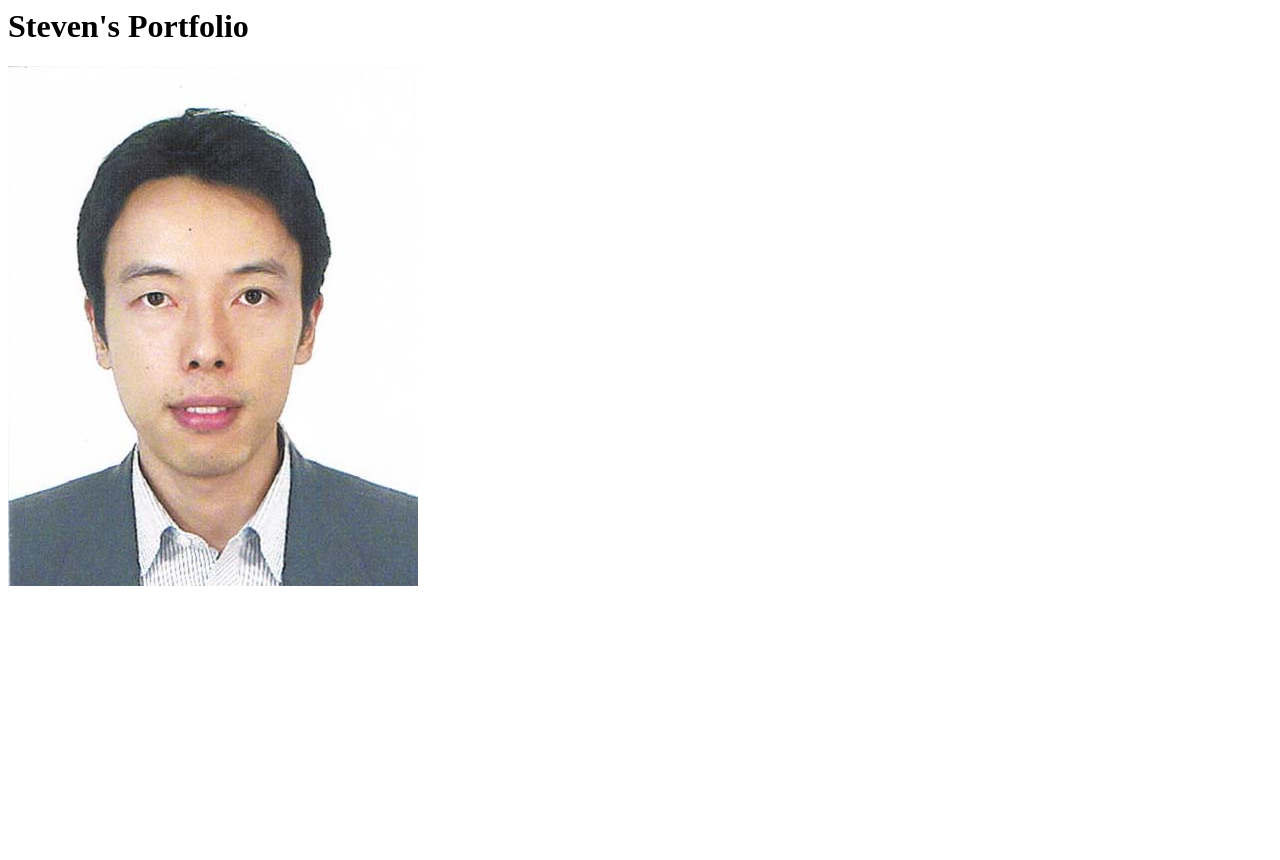
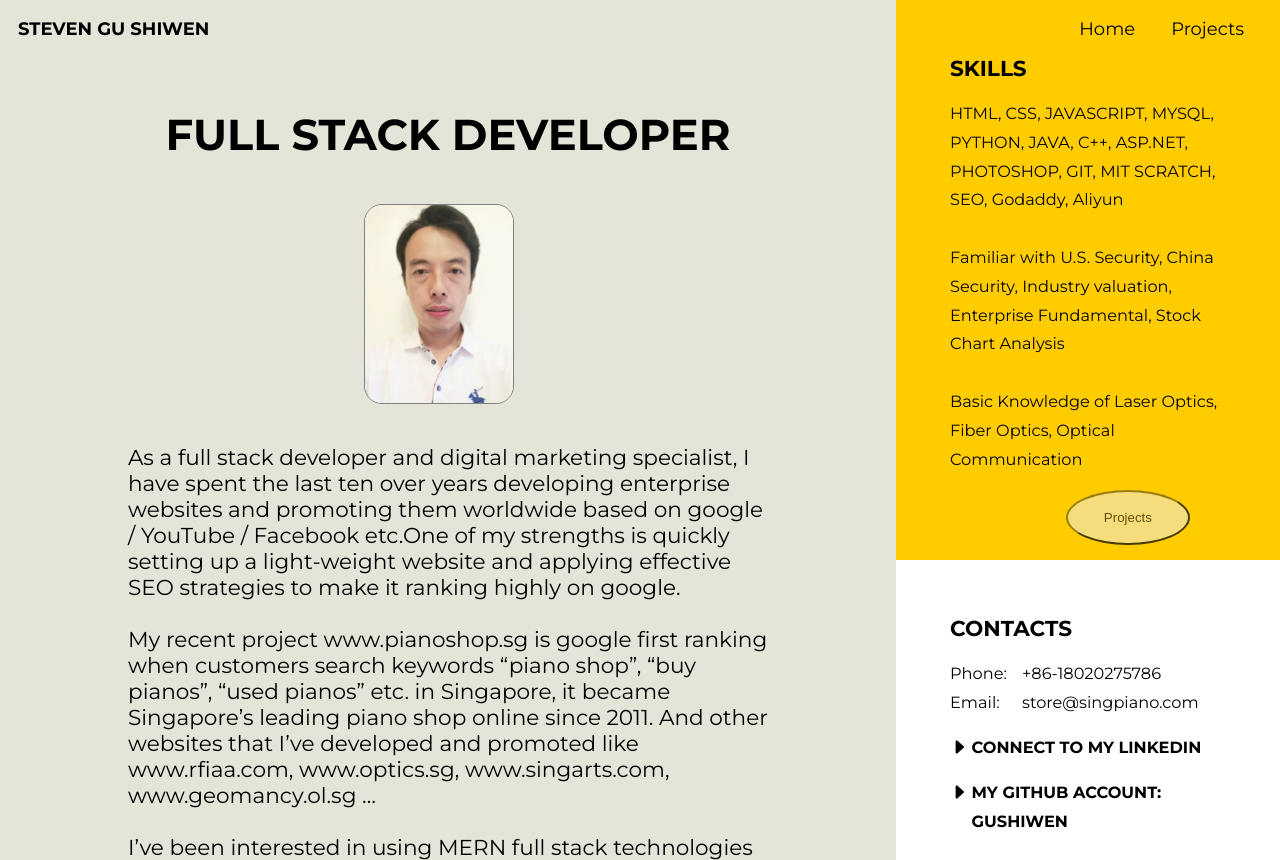
Before and after one commit to StevenGSW/gushiwen.github.io, a plain HTML site: page index.html in a window 1280 px wide. Shown: the top 860 px of the page. Before the commit the page ends 800 px from the top, so only its background shows below. Drawn offline with nearby package versions, Linux system fonts and the light colour scheme.

Commit message:
new biography

```diff
--- /dev/null
+++ b/css/main.scss
@@ -0,0 +1,200 @@
+@import url('https://fonts.googleapis.com/css2?family=Montserrat:wght@300;400;700&family=Tangerine:wght@700&display=swap');
+
+*  {
+    box-sizing: border-box;
+}
+
+body, html {
+    margin: 0;
+}
+
+body {
+    height: 100%;
+    font-family: 'Montserrat';
+    // display: none;
+}
+
+header {
+    position: absolute;
+    padding: 1rem;
+    z-index: 20;
+    display: flex;
+    justify-content: space-between;
+    width: 100%;
+    background: white;
+
+    a {
+        text-decoration: none;
+        color: black;
+        width: 100%;
+    }
+
+    a.logo {
+        font-weight: bold;
+        text-transform: uppercase;
+    }
+
+    nav ul {
+        list-style-type: none;
+        display: flex;
+        justify-content: space-around;
+        width: 100%;
+        margin: 0;
+        padding: 0;
+
+        li a {
+            padding: 1rem;
+        }
+    }
+}
+
+.wrapper {
+    display: grid;
+    grid-template-columns: auto;
+
+    section {
+        padding: 3rem;
+
+        h1, h2, .link-btn {
+            text-transform: uppercase;
+            margin: 0;
+        }
+
+        h1 {
+            font-size: 1.3rem;
+        }
+
+        h2 {
+            font-size: 1.2rem;
+        }
+
+        .clipper {
+            overflow: hidden;
+            margin-bottom: 1em;
+        }
+    }
+
+    section.hero {
+        padding-top: 6rem;
+        background-color: rgb(228,228,216);
+        text-align: center;
+
+
+
+        img {
+            border: 1px solid grey;
+            border-radius: 1rem;
+            display: inline-block;
+            margin: 1.4rem 1rem 1rem 0;
+            vertical-align: top;
+        }
+
+        p {
+            display: inline-block;
+            text-align: left;
+            max-width: 640px;
+            font-size: 1.2rem;
+        }
+    }
+
+    section.skill, section.biography, section.contact {
+        font-size: .9rem;
+        line-height: 1.6rem;
+    }
+
+    section.skill, section.biography {
+        background-color: #FFCC00;
+
+        .btn-div {
+            padding-right: 2rem;
+            text-align: right;
+        }
+
+        .round-btn {
+            border-color: #9b7e0d;
+            background-color: #f5dc7c;
+            color: #625008;
+            padding: 1rem 2rem;
+            border-radius: 50%;
+            transition-duration: 0.4s;
+        }
+
+        .round-btn:hover {
+            background-color: #625008;
+            color: white;
+        }
+    }
+
+    section.contact {
+
+        label {
+            display: inline-block;
+            width: 4rem;
+        }
+
+        .link-btn {
+            text-decoration: none;
+            color: black;
+            font-weight: bold;
+            background: url('../images/caret-right-fill.svg') no-repeat;
+            background-size: 1rem;
+            background-position: 0 .3rem;
+            padding-left: 1.2rem;
+            margin-top: 1em;
+            display: block;
+        }
+
+    }
+
+    section.project {
+        padding-top: 4rem;
+        background-color: rgb(228,228,216);
+        text-align: center;
+    }
+}
+
+@media only screen and (min-width: 768px) {
+    html {
+        font-size: 18px;
+    }
+}
+
+@media only screen and (min-width: 1020px) {
+    header {
+        background: none;
+    }
+
+    .wrapper {
+        grid-template-columns: 70% auto;
+        grid-template-rows: 70% auto;
+        grid-template-areas:
+            "hero skill"
+            "hero contact";
+        height: 100vh;
+
+        section.hero, section.project {
+            grid-area: hero;
+            display: grid;
+            grid-template-rows: auto;
+            align-items: center;
+
+            h1 {
+                font-size: 2.4rem;
+            }
+        }
+
+        section.contact {
+            display: grid;
+            grid-template-rows: auto;
+            align-items: top;
+        }
+
+    }
+
+}
+
+@media only screen and (min-width: 1800px) {
+    html {
+        font-size: 21px;
+    }
+}
--- a/index.html
+++ b/index.html
@@ -1,9 +1,113 @@
-<html>
-    <head>
-        <title>Steven's Portfolio</title>
-    </head>
-    <body>
-        <h1>Steven's Portfolio</h1>
-        <img src="./Photo.jpg">
-    </body>
+<!DOCTYPE html>
+<html lang="en">
+
+<head>
+    <meta charset="UTF-8">
+    <meta http-equiv="X-UA-Compatible" content="IE=edge">
+    <meta name="viewport" content="width=device-width, initial-scale=1.0">
+    <title>Steven's Portfolio</title>
+    <link rel="stylesheet" href="css/main.css">
+</head>
+
+<body style="display:none;">
+
+    <header>
+        <a href="#" class="logo">Steven Gu Shiwen</a>
+        <nav>
+            <ul>
+                <li><a href="./index.html">Home</a></li>
+                <li><a href="./projects.html">Projects</a></li>
+            </ul>
+        </nav>
+    </header>
+
+    <div class="wrapper">
+        <section class="hero">
+            <div class="inner">
+                <div class="clipper">
+                    <h1>Full Stack Developer</h1>
+                </div>
+                <div class="anim-panel">
+                    <img src="./images/GUSHIWEN.jpg" width="150px" height="200px" />
+                    <p>As a full stack developer and digital marketing specialist, I have spent the last ten over years
+                        developing enterprise websites and promoting them worldwide based on google / YouTube / Facebook
+                        etc.One of my strengths is quickly setting up a light-weight website and applying effective SEO
+                        strategies to make it ranking highly on google.<br><br>
+                        My recent project www.pianoshop.sg is google first ranking when customers search keywords “piano
+                        shop”, “buy pianos”, “used pianos” etc. in Singapore, it became Singapore’s leading piano shop
+                        online since 2011. And other websites that I’ve developed and promoted like www.rfiaa.com,
+                        www.optics.sg, www.singarts.com, www.geomancy.ol.sg …<br><br>
+                        I’ve been interested in using MERN full stack technologies in website development, by which as I
+                        think deploying website will be faster and SEO will work more efficiently.<br><br>
+                        <iframe width="560" height="315" src="https://www.youtube.com/embed/5inEVnAsoUI" title="YouTube video player" frameborder="0" allow="accelerometer; autoplay; clipboard-write; encrypted-media; gyroscope; picture-in-picture" allowfullscreen></iframe>
+                    </p>
+                </div>
+            </div>
+        </section>
+        <section class="skill">
+            <div class="inner">
+                <div class="clipper">
+                    <h2>Skills</h2>
+                </div>
+                <div class="anim-panel">
+                    <P>HTML, CSS, JAVASCRIPT, MYSQL, PYTHON, JAVA, C++, ASP.NET, PHOTOSHOP, GIT, MIT SCRATCH, SEO,
+                        Godaddy, Aliyun<br><br>
+                        Familiar with U.S. Security, China Security, Industry valuation, Enterprise Fundamental, Stock
+                        Chart Analysis<br><br>
+                        Basic Knowledge of Laser Optics, Fiber Optics, Optical Communication
+                    </P>
+                    <div class="btn-div">
+                        <button class="round-btn" onclick="window.location.href='./projects.html'">Projects</button>
+                    </div>
+                </div>
+            </div>
+        </section>
+        <section class="contact">
+            <div class="inner">
+                <div class="clipper">
+                    <h2>Contacts</h2>
+                </div>
+                <div class="anim-panel">
+                    <div class="phone">
+                        <label>Phone:</label><span>+86-18020275786</span>
+                    </div>
+                    <div class="email">
+                        <label>Email:</label><span>store@singpiano.com</span>
+                    </div>
+                    <a href="https://www.linkedin.com/in/gushiwen/" class="link-btn" target="_blank">Connect to My
+                        Linkedin</a>
+                    <a href="https://github.com/gushiwen" class="link-btn" target="_blank">My Github Account:
+                        gushiwen</a>
+                </div>
+            </div>
+        </section>
+    </div>
+    <script src="https://cdnjs.cloudflare.com/ajax/libs/gsap/2.1.2/TweenMax.min.js"></script>
+    <script>
+        document.addEventListener("DOMContentLoaded", function (event) {
+
+            window.addEventListener("load", function (e) {
+                document.body.style.display = "block";
+                let t1 = new TimelineMax();
+                t1.staggerFrom('section', 2, {
+                    opacity: 0,
+                    scale: .5,
+                    ease: Power2.easeOut
+                }, 0.2);
+                t1.staggerFrom('h1, h2', .5, {
+                    opacity: 0,
+                    y: -40,
+                    ease: Power2.easeInOut
+                }, 0.2, "-=2");
+                t1.staggerFrom('.anim-panel', 1, {
+                    opacity: 0,
+                    y: -40,
+                    ease: Power2.easeInOut
+                }, 0.2, "-=1.5");
+
+            });
+        });
+    </script>
+</body>
+
 </html>
```
Also changed, not shown: projects.html (added, +156 -0 lines), Photo.jpg (deleted), css/main.css (added), images/BaiduMap.jpg (added), images/BusTracker.jpg (added), images/Eyes.jpg (added), images/GUSHIWEN.jpg (added), images/GreedySnake.jpg (added), images/PacMen.jpg (added), images/PianoShop.jpg (added), images/RFIAA.jpg (added), images/caret-right-fill.svg (added), 5 other files.
